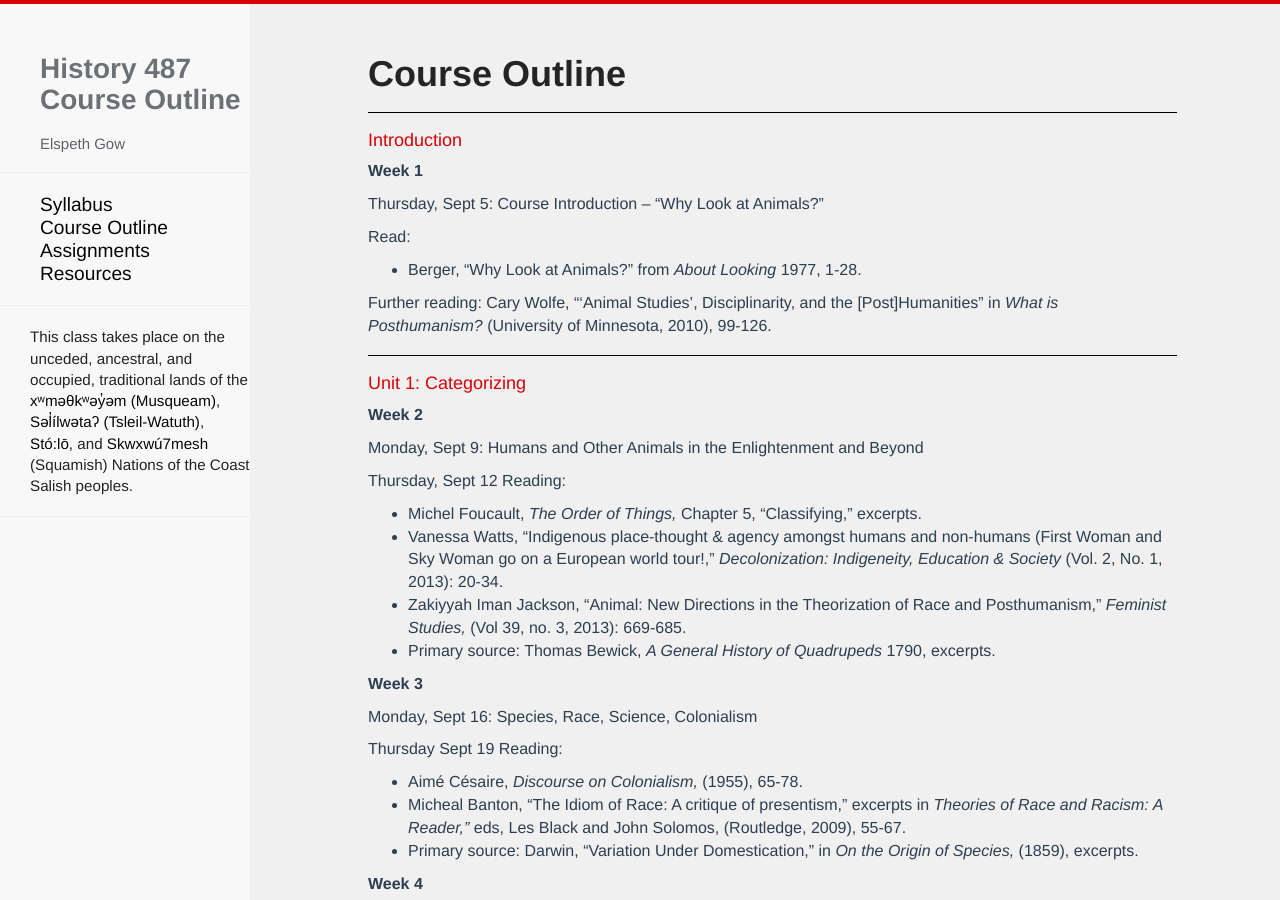
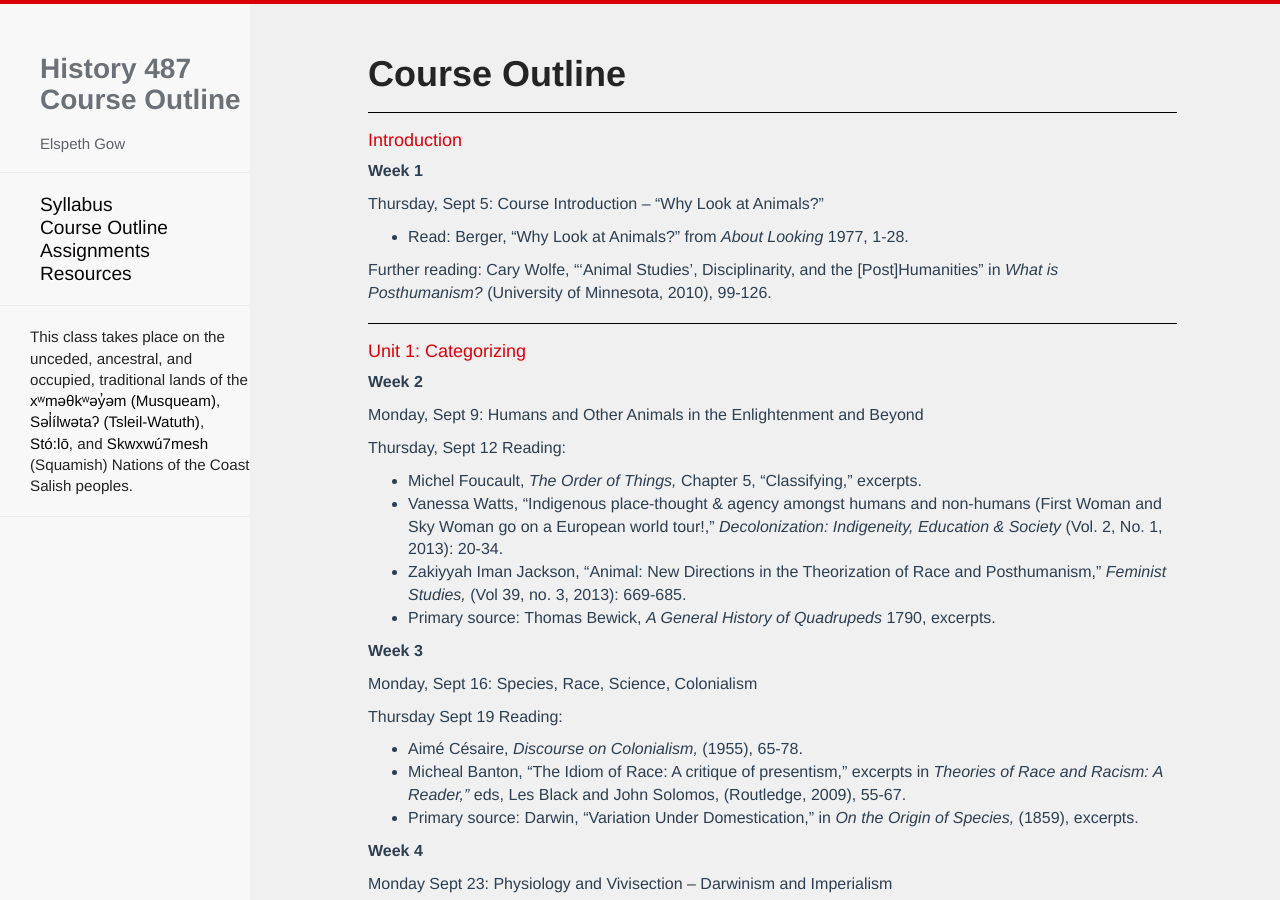
Before and after one commit to esgow/HIST487, a Jekyll site: the page built from outline.md, in a window 1280 px wide and 900 px high. Built offline with Jekyll 4.4.1, drawn with Linux system fonts in a browser that asks for light colours; nearby versions of some CDN libraries; our own code applies the rules of GitHub Pages for plain Markdown files; Markdown is read by kramdown in place of the engine named in the settings; a script that is not in the unit is left out; part of the change alters nothing that is shown.

```diff
--- a/outline.md
+++ b/outline.md
@@ -7,8 +7,7 @@
 
 Thursday, Sept 5: <em class="u">Course Introduction – “Why Look at Animals?"</em>
 
-Read:
-* Berger, “Why Look at Animals?” from *About Looking* 1977, 1-28.
+* Read: Berger, “Why Look at Animals?” from *About Looking* 1977, 1-28.
 
 Further reading:
 Cary Wolfe, "'Animal Studies', Disciplinarity, and the [Post]Humanities" in *What is Posthumanism?* (University of Minnesota, 2010), 99-126.
```
